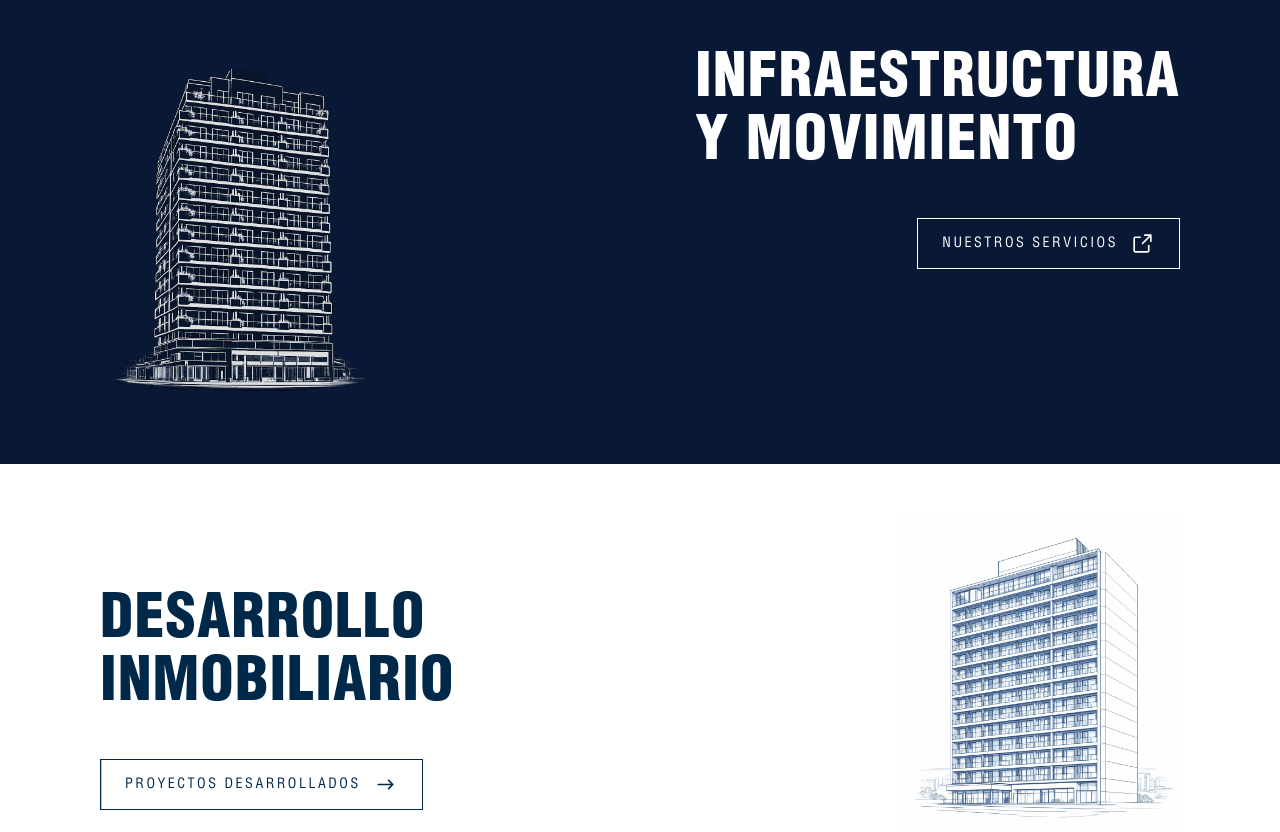
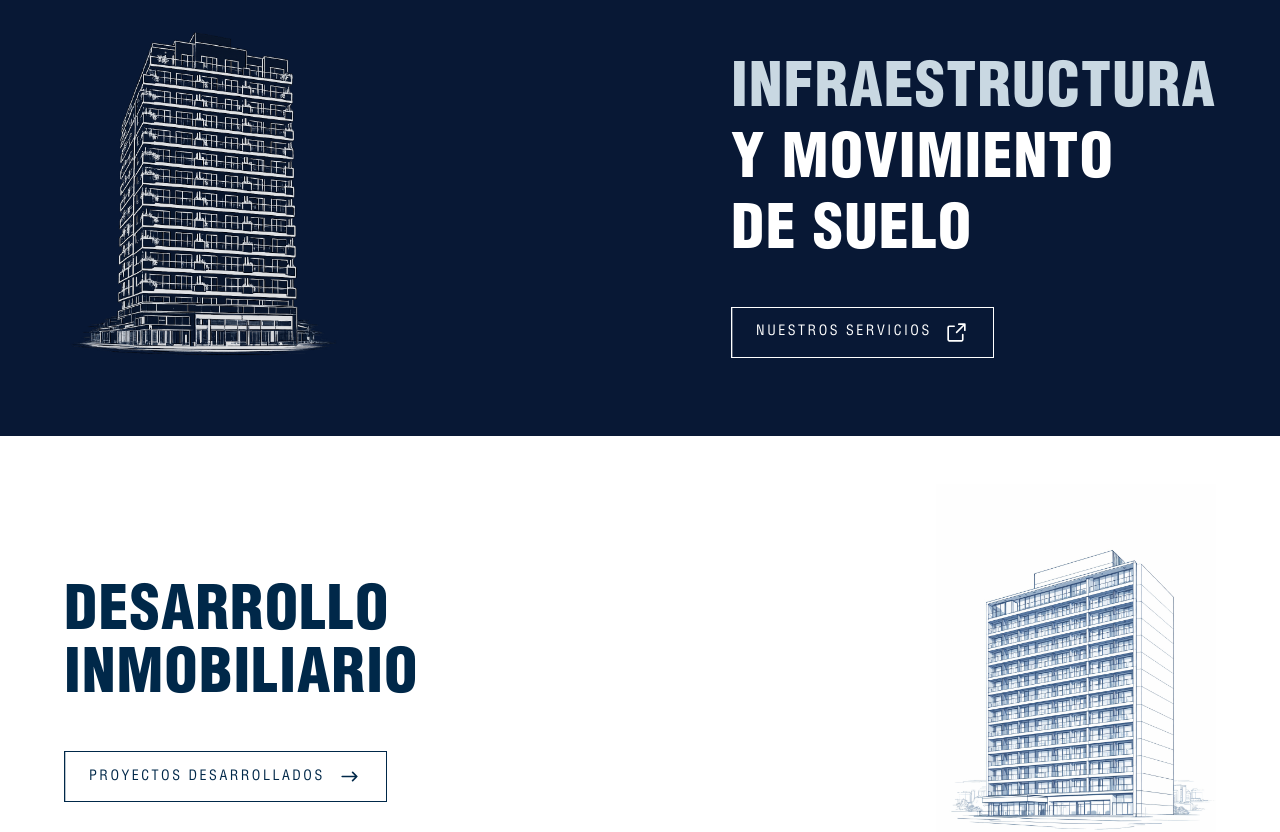
Before and after one commit to pachecoleoo/360-construcciones, a Next.js app: page / in a window 1280 px wide. Shown: the part 1260-2092 px from the top of the page. Built offline with nearby package versions, Linux system fonts and the light colour scheme.

Commit message:
nuevas secciones agregadas

```diff
--- a/components/home/SectionOne.tsx
+++ b/components/home/SectionOne.tsx
@@ -25,68 +25,75 @@ export default function SectionOne() {
     return () => observer.disconnect();
   }, []);
 
+  const buttonIcon = (
+    <svg
+      className="h-[25px] w-[25px]"
+      xmlns="http://www.w3.org/2000/svg"
+      fill="none"
+      viewBox="0 0 24 24"
+    >
+      <path
+        stroke="currentColor"
+        strokeLinecap="round"
+        strokeLinejoin="round"
+        strokeWidth="1.6"
+        d="M19 12H5m14 0-4 4m4-4-4-4"
+      />
+    </svg>
+  );
+
   return (
-    <section className=" mt-12 bg-white py-0 px-25 md:text-left text-center  overflow-hidden">
+    <section className="mt-12 overflow-hidden bg-white px-6 py-0 text-center sm:px-8 md:px-10 md:text-left lg:px-16">
       <div
         ref={ref}
         className={`
           mx-auto max-w-7xl
-          grid grid-cols-1 md:grid-cols-2 items-center gap-16
+          grid grid-cols-1 md:grid-cols-2 items-center
+          gap-10 md:gap-16
           transition-all duration-[900ms] ease-out
-          ${visible ? "opacity-100 translate-x-0" : "opacity-0 -translate-x-24"}
+          ${visible ? "translate-x-0 opacity-100" : "-translate-x-24 opacity-0"}
         `}
       >
         {/* IZQUIERDA: TEXTO */}
-        <div>
-          <h2 className="font-heading font-black uppercase tracking-[0.02em] text-4xl md:text-6xl text-[#002849] leading-[1.05]">
+        <div className="order-1">
+          <h2 className="font-heading font-black uppercase tracking-[0.02em] text-[42px] -mb-10 leading-[0.95] text-[#002849] sm:text-5xl md:text-6xl md:leading-[1.05] md:mb-0">
             Desarrollo
             <br />
             inmobiliario
           </h2>
-          {/* <h1 className="font-ultra text-7xl uppercase">ULTRA TEST</h1> <h2 className="font-extra text-5xl uppercase">EXTRA TEST</h2> <h3 className="font-heading font-black text-4xl uppercase"> BLACK CONDENSED </h3> <p className="font-body text-base">CONDENSED NORMAL</p> */}
 
-          <div className="mt-10">
-            <Button
-              href="/proyectos"
-              variant="dark"
-              icon={
-                <svg
-                  className="w-[25px] h-[25px]"
-                  xmlns="http://www.w3.org/2000/svg"
-                  fill="none"
-                  viewBox="0 0 24 24"
-                >
-                  <path
-                    stroke="currentColor"
-                    strokeLinecap="round"
-                    strokeLinejoin="round"
-                    strokeWidth="1.6"
-                    d="M19 12H5m14 0-4 4m4-4-4-4"
-                  />
-                </svg>
-              }
-            >
+          {/* BOTÓN SOLO DESKTOP */}
+          <div className="mt-10 hidden md:block">
+            <Button href="/proyectos" variant="dark" icon={buttonIcon}>
               Proyectos desarrollados
             </Button>
           </div>
         </div>
 
-        {/* DERECHA: IMAGEN */}
+        {/* DERECHA: IMAGEN + BOTÓN MOBILE */}
         <div
           className={`
-            flex justify-center md:justify-end -mt-10  md:-mt-10
+            order-2
+            flex flex-col items-center md:items-end
             transition-all duration-[1200ms] ease-out delay-150
-            ${visible ? "opacity-100 translate-x-0" : "opacity-0 translate-x-24"}
+            ${visible ? "translate-x-0 opacity-100" : "translate-x-24 opacity-0"}
           `}
         >
           <Image
-            src="/images/belgranoLineas.png" // <-- ajustá la ruta
+            src="/images/belgranoLineas.png"
             alt="Desarrollo inmobiliario"
             width={280}
             height={420}
-            className="opacity-90"
+            className="h-auto w-[280px] opacity-90 sm:w-[220px] md:w-[280px]"
             priority
           />
+
+          {/* BOTÓN SOLO MOBILE */}
+          <div className="mb-14 md:hidden">
+            <Button href="/proyectos" variant="dark" icon={buttonIcon}>
+              Proyectos desarrollados
+            </Button>
+          </div>
         </div>
       </div>
     </section>
--- a/components/home/SectionTwo.tsx
+++ b/components/home/SectionTwo.tsx
@@ -25,72 +25,74 @@ export default function SectionTwo() {
     return () => observer.disconnect();
   }, []);
 
+  const buttonIcon = (
+    <svg
+      className="h-[25px] w-[25px]"
+      xmlns="http://www.w3.org/2000/svg"
+      fill="none"
+      viewBox="0 0 24 24"
+    >
+      <path
+        stroke="currentColor"
+        strokeLinecap="round"
+        strokeLinejoin="round"
+        strokeWidth="1.6"
+        d="M18 14v4.833A1.166 1.166 0 0 1 16.833 20H5.167A1.167 1.167 0 0 1 4 18.833V7.167A1.166 1.166 0 0 1 5.167 6h4.618m4.447-2H20v5.768m-7.889 2.121 7.778-7.778"
+      />
+    </svg>
+  );
+
   return (
-    <section
-      className="mt-12 bg-[#081835] py-20 px-25 overflow-hidden  md:min-h-0 md:block
-  pt-12 pb-1  "
-    >
+    <section className="mt-12 overflow-hidden bg-[#081835] px-6 pt-12 pb-8 text-center sm:px-8 md:px-10 md:py-3 md:text-left lg:px-16">
       <div
         ref={ref}
         className={`
           mx-auto max-w-7xl
-          grid grid-cols-1 md:grid-cols-2 items-left gap-10
+          grid grid-cols-1 md:grid-cols-2 items-center
+          gap-10 md:gap-16
           transition-all duration-[900ms] ease-out
-          ${visible ? "opacity-100 translate-x-0" : "opacity-0 translate-x-24"}
+          ${visible ? "translate-x-0 opacity-100" : "translate-x-24 opacity-0"}
         `}
       >
         {/* IZQUIERDA: IMAGEN */}
         <div
           className={`
             order-2 md:order-1
-            flex justify-center md:justify-start
+            flex flex-col items-center md:items-start
             transition-all duration-[1200ms] ease-out delay-150
-            ${visible ? "opacity-100 translate-x-0" : "opacity-0 -translate-x-24"}
+            ${visible ? "translate-x-0 opacity-100" : "-translate-x-24 opacity-0"}
           `}
         >
           <Image
-            src="/images/gaticaPngRecorte.png" // <-- ajustá la ruta
+            src="/images/gaticaPngRecorte.png"
             alt="Infraestructura y movimiento de suelo"
             width={280}
             height={460}
-            className="opacity-90"
+            className="h-auto w-[270px] opacity-90 sm:w-[230px] md:w-[280px]"
             priority
           />
+
+          {/* BOTÓN SOLO MOBILE */}
+          <div className="mt-0 mb-12 md:hidden">
+            <Button href="/infraestructura" variant="light" icon={buttonIcon}>
+              Nuestros servicios
+            </Button>
+          </div>
         </div>
 
-        {/* DERECHA: TEXTO (tu mismo bloque, coherente con SectionOne) */}
-        <div className=" order-1 md:order-2 text-center md:text-right max-w-3xl mt-5 md:ml-auto">
-          <h2 className="font-heading font-black uppercase tracking-[0.02em] text-4xl md:text-6xl text-white leading-[1.05] text-center md:text-left">
-            <span className="block">Infraestructura</span>
-
-            <span className="block mt-3 md:mt-0">y movimiento</span>
+        {/* DERECHA: TEXTO */}
+        <div className="order-1 md:order-2 mt-2 text-center md:mt-0 md:text-left md:ml-auto">
+          <h2 className="font-heading font-black uppercase tracking-[0.02em] text-[40px] leading-[0.95] text-white sm:text-5xl md:text-6xl md:leading-[1.05]">
+            <span className="block text-[#C9D8E2]">Infraestructura</span>
+            <span className="block mt-2">y movimiento</span>
+            <span className="block mt-2 ">de suelo</span>
           </h2>
 
-          <div className="mt-10 ">
-            <div className="mt-10">
-              <Button
-                href="/infraestructura"
-                variant="light"
-                icon={
-                  <svg
-                    className="w-[25px] h-[25px]"
-                    xmlns="http://www.w3.org/2000/svg"
-                    fill="none"
-                    viewBox="0 0 24 24"
-                  >
-                    <path
-                      stroke="currentColor"
-                      strokeLinecap="round"
-                      strokeLinejoin="round"
-                      strokeWidth="1.6"
-                      d="M18 14v4.833A1.166 1.166 0 0 1 16.833 20H5.167A1.167 1.167 0 0 1 4 18.833V7.167A1.166 1.166 0 0 1 5.167 6h4.618m4.447-2H20v5.768m-7.889 2.121 7.778-7.778"
-                    />
-                  </svg>
-                }
-              >
-                Nuestros servicios
-              </Button>
-            </div>
+          {/* BOTÓN SOLO DESKTOP */}
+          <div className="mt-10 hidden md:block">
+            <Button href="/infraestructura" variant="light" icon={buttonIcon}>
+              Nuestros servicios
+            </Button>
           </div>
         </div>
       </div>
--- /dev/null
+++ b/components/nosotros/NosotrosSlogansSection.tsx
@@ -0,0 +1,217 @@
+"use client";
+
+import { useEffect, useRef, useState } from "react";
+import Button from "../ui/Button";
+const SLOGANS = [
+  "Construyendo soluciones a la altura de nuestros clientes.",
+  "Construyendo relaciones a largo plazo con nuestros proveedores.",
+  "Construyendo una empresa cada vez más completa.",
+  "Construyendo una imagen basada en nuestra eficiencia.",
+  "Construyendo confianza a través de nuestra experiencia.",
+  "Construyendo una organización flexible y transparente.",
+  "Construyendo una nueva manera de construir.",
+];
+
+function cx(...classes: Array<string | false | null | undefined>) {
+  return classes.filter(Boolean).join(" ");
+}
+
+function useInViewOnce<T extends HTMLElement>() {
+  const ref = useRef<T | null>(null);
+  const [visible, setVisible] = useState(false);
+
+  useEffect(() => {
+    const node = ref.current;
+    if (!node) return;
+
+    const observer = new IntersectionObserver(
+      ([entry]) => {
+        if (entry.isIntersecting) {
+          setVisible(true);
+          observer.disconnect();
+        }
+      },
+      { threshold: 0.2 },
+    );
+
+    observer.observe(node);
+    return () => observer.disconnect();
+  }, []);
+
+  return { ref, visible };
+}
+
+export default function NosotrosSlogansSection() {
+  const { ref, visible } = useInViewOnce<HTMLElement>();
+
+  return (
+    <section
+      ref={ref}
+      className="relative overflow-hidden border-b border-[#d9dde2] bg-[#f4f5f6] py-20 md:py-24"
+    >
+      <div className="mx-auto max-w-[1280px] px-6 md:px-10">
+        <div className="grid gap-16 lg:grid-cols-[1.05fr_0.95fr] lg:items-start">
+          {/* IZQUIERDA */}
+          <div className="relative max-w-3xl">
+            <div className="relative z-10 pr-6 md:pr-20">
+              {/* EYEBROW */}
+              <p
+                className={cx(
+                  "text-[11px] uppercase tracking-[0.28em] text-[#7a8a97]",
+                  "transition-all duration-700 ease-out",
+                  visible
+                    ? "translate-y-0 opacity-100"
+                    : "translate-y-4 opacity-0",
+                )}
+              >
+                Nosotros
+              </p>
+
+              {/* TÍTULO */}
+              <div className="overflow-hidden">
+                <h2
+                  className={cx(
+                    "mt-2 max-w-[950px]",
+                    "text-[36px] md:text-[54px] lg:text-[64px]",
+                    "leading-[0.95] tracking-tight",
+                    "text-[#062a47]",
+                    "font-heading font-black uppercase",
+                    "transition-all duration-700 delay-100 ease-out",
+                    visible
+                      ? "translate-y-0 opacity-100"
+                      : "translate-y-[110%] opacity-0",
+                  )}
+                >
+                  Construimos
+                  <br />
+                  una manera
+                  <br />
+                  de trabajar
+                </h2>
+              </div>
+
+              {/* LÍNEA ANIMADA */}
+              <div className="mt-3 h-[2px] w-20 overflow-hidden">
+                <div
+                  className={cx(
+                    "h-full bg-[#062a47] transition-all duration-[1100ms] delay-200 ease-out",
+                    visible ? "w-full" : "w-0",
+                  )}
+                />
+              </div>
+
+              {/* PÁRRAFO INTRO */}
+              <div
+                className={cx(
+                  "mt-8 space-y-6",
+                  "transition-all duration-700 delay-200 ease-out",
+                  visible
+                    ? "translate-y-0 opacity-100"
+                    : "translate-y-5 opacity-0",
+                )}
+              >
+                <p className="max-w-2xl text-[15px] leading-8 text-[#5f6f84] md:text-base">
+                  Nuestra identidad se define por una forma de trabajo clara,
+                  técnica y consistente. Cada vínculo, cada proceso y cada obra
+                  responden a una misma visión.
+                </p>
+                <div className="mt-8">
+                  <Button
+                    href="/brochures/brochures.pdf"
+                    variant="dark"
+                    target="_blank"
+                    rel="noopener noreferrer"
+                  >
+                    Brochure
+                  </Button>
+                </div>
+              </div>
+            </div>
+          </div>
+
+          {/* DERECHA */}
+          <aside
+            className={cx(
+              "lg:pt-12",
+              "transition-all duration-1000 delay-300 ease-out",
+              visible ? "translate-y-0 opacity-100" : "translate-y-8 opacity-0",
+            )}
+          >
+            <div className="border-t border-[#cfd5dc] pt-4 lg:border-t-0 lg:pt-0">
+              {/* TÍTULO COLUMNA DERECHA */}
+              <div className="relative mb-6">
+                <div
+                  className={cx(
+                    "pointer-events-none absolute right-0 -top-10 select-none lg:-top-16",
+                    "font-heading font-black leading-none",
+                    "text-[110px] md:text-[170px]",
+                    "text-[#062a47]/10",
+                    "transition-all duration-1000 ease-out",
+                    visible
+                      ? "translate-y-0 opacity-100"
+                      : "translate-y-6 opacity-0",
+                  )}
+                >
+                  360
+                </div>
+
+                <p
+                  className={cx(
+                    "relative z-10 text-[11px] uppercase tracking-[0.28em] text-[#7a8a97]",
+                    "transition-all duration-700 delay-200 ease-out",
+                    visible
+                      ? "translate-y-0 opacity-100"
+                      : "translate-y-4 opacity-0",
+                  )}
+                >
+                  Principios
+                </p>
+              </div>
+
+              <div className="mt-6 border-t border-[#cfd5dc]">
+                {SLOGANS.map((item, index) => {
+                  const isLast = index === SLOGANS.length - 1;
+                  const rest = item.replace("Construyendo ", "");
+
+                  return (
+                    <div
+                      key={`${item}-${index}`}
+                      className={cx(
+                        "group grid grid-cols-[32px_1fr] gap-5 border-b border-[#cfd5dc] py-5",
+                        "transition-all duration-300 hover:bg-white/55",
+                        "md:grid-cols-[42px_1fr]",
+                        "hover:shadow-[8px_8px_0px_rgba(6,42,71,0.04),16px_16px_0px_rgba(6,42,71,0.02)]",
+                      )}
+                    >
+                      <span className="pt-[2px] text-[11px] font-semibold uppercase tracking-[0.16em] text-[#062a47]/55">
+                        {String(index + 1).padStart(2, "0")}
+                      </span>
+
+                      <div>
+                        <p
+                          className={cx(
+                            "text-[15px] leading-8 text-[#22384f] md:text-[16px]",
+                            "transition-all duration-300 group-hover:translate-x-[4px]",
+                            isLast && "font-semibold text-[#062a47]",
+                          )}
+                        >
+                          <span className="font-semibold">Construyendo</span>{" "}
+                          {rest}
+                        </p>
+
+                        {/* LÍNEA ABAJO DEL TEXTO */}
+                        <div className="mt-2 h-[1px] w-10 overflow-hidden">
+                          <div className="h-full w-0 bg-[#062a47] transition-all duration-500 group-hover:w-full" />
+                        </div>
+                      </div>
+                    </div>
+                  );
+                })}
+              </div>
+            </div>
+          </aside>
+        </div>
+      </div>
+    </section>
+  );
+}
```
Also changed, not shown: app/nosotros/page.tsx (+9 -20 lines).
